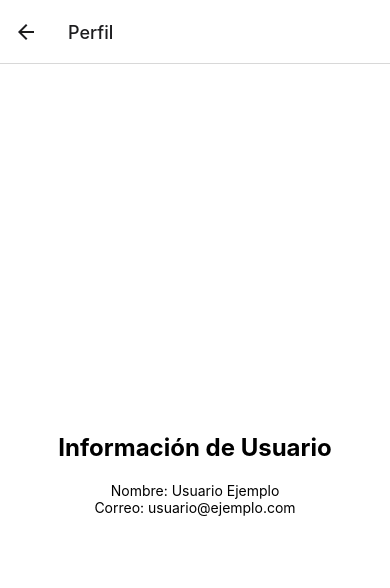
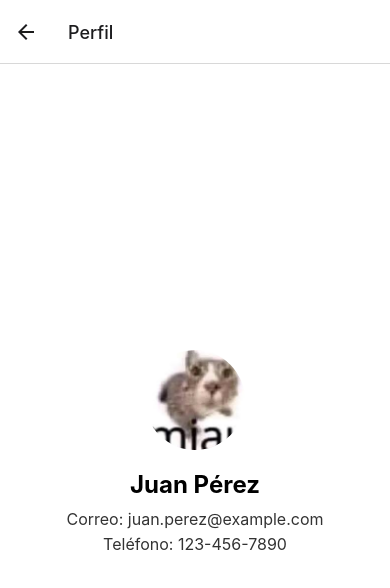
Before and after one commit to Mar-vm/Videocall_project, a React Native app: screen /Profile in a window 390 px wide. Shown: the top 588 px of the page. Built offline with nearby package versions, Linux system fonts and the light colour scheme.

Commit message:
Update ProfileScreen.js

```diff
--- a/screens/ProfileScreen.js
+++ b/screens/ProfileScreen.js
@@ -1,15 +1,22 @@
-// screens/ProfileScreen.js
+// ProfileScreen.js
 import React from 'react';
-import { View, Text, StyleSheet, Image } from 'react-native';
+import { StyleSheet, View, Text, Image } from 'react-native';
 
 const ProfileScreen = () => {
+  // Aquí puedes definir los datos del usuario. Por ahora, usaré valores estáticos.
+  const userData = {
+    nombre: 'Juan Pérez',
+    correo: 'juan.perez@example.com',
+    telefono: '123-456-7890',
+    fotoPerfil: require('../assets/miau.png'), // Ruta corregida a la imagen de perfil
+  };
+
   return (
     <View style={styles.container}>
-      <Text style={styles.title}>Información de Usuario</Text>
-      {/* Aquí puedes mostrar la información personal del usuario */}
-      <Text>Nombre: Usuario Ejemplo</Text>
-      <Text>Correo: usuario@ejemplo.com</Text>
-      {/* Puedes agregar más campos según sea necesario */}
+      <Image source={userData.fotoPerfil} style={styles.profileImage} />
+      <Text style={styles.name}>{userData.nombre}</Text>
+      <Text style={styles.info}>Correo: {userData.correo}</Text>
+      <Text style={styles.info}>Teléfono: {userData.telefono}</Text>
     </View>
   );
 };
@@ -20,12 +27,23 @@ const styles = StyleSheet.create({
     justifyContent: 'center',
     alignItems: 'center',
     backgroundColor: '#FFFFFF',
+    padding: 20,
   },
-  title: {
+  profileImage: {
+    width: 100,
+    height: 100,
+    borderRadius: 50, // Hace que la imagen sea circular
+    marginBottom: 20,
+  },
+  name: {
     fontSize: 24,
     fontWeight: 'bold',
-    marginBottom: 20,
-    marginTop: 40,
+    marginBottom: 10,
+  },
+  info: {
+    fontSize: 16,
+    color: '#333',
+    marginBottom: 5,
   },
 });
 
```
